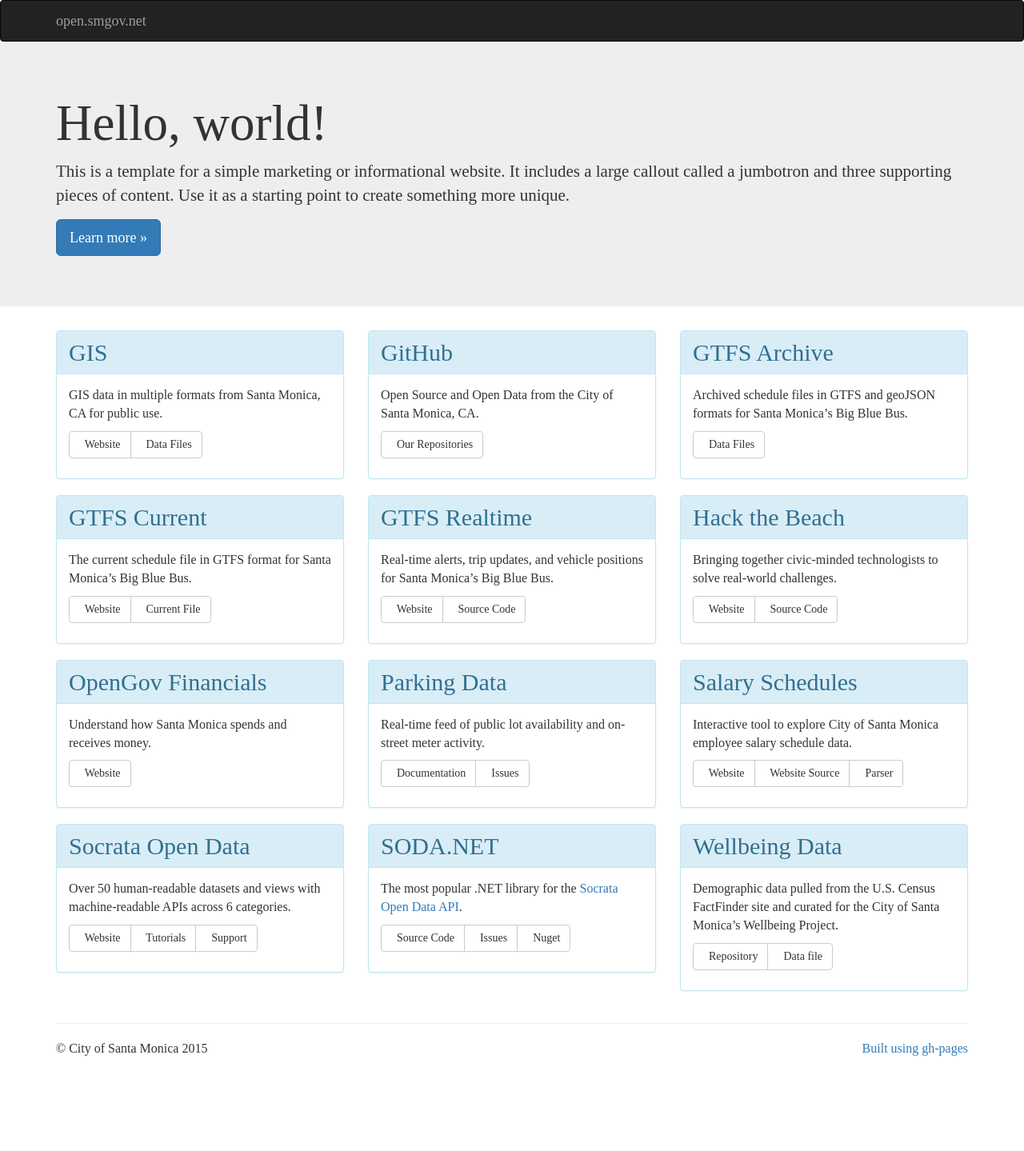
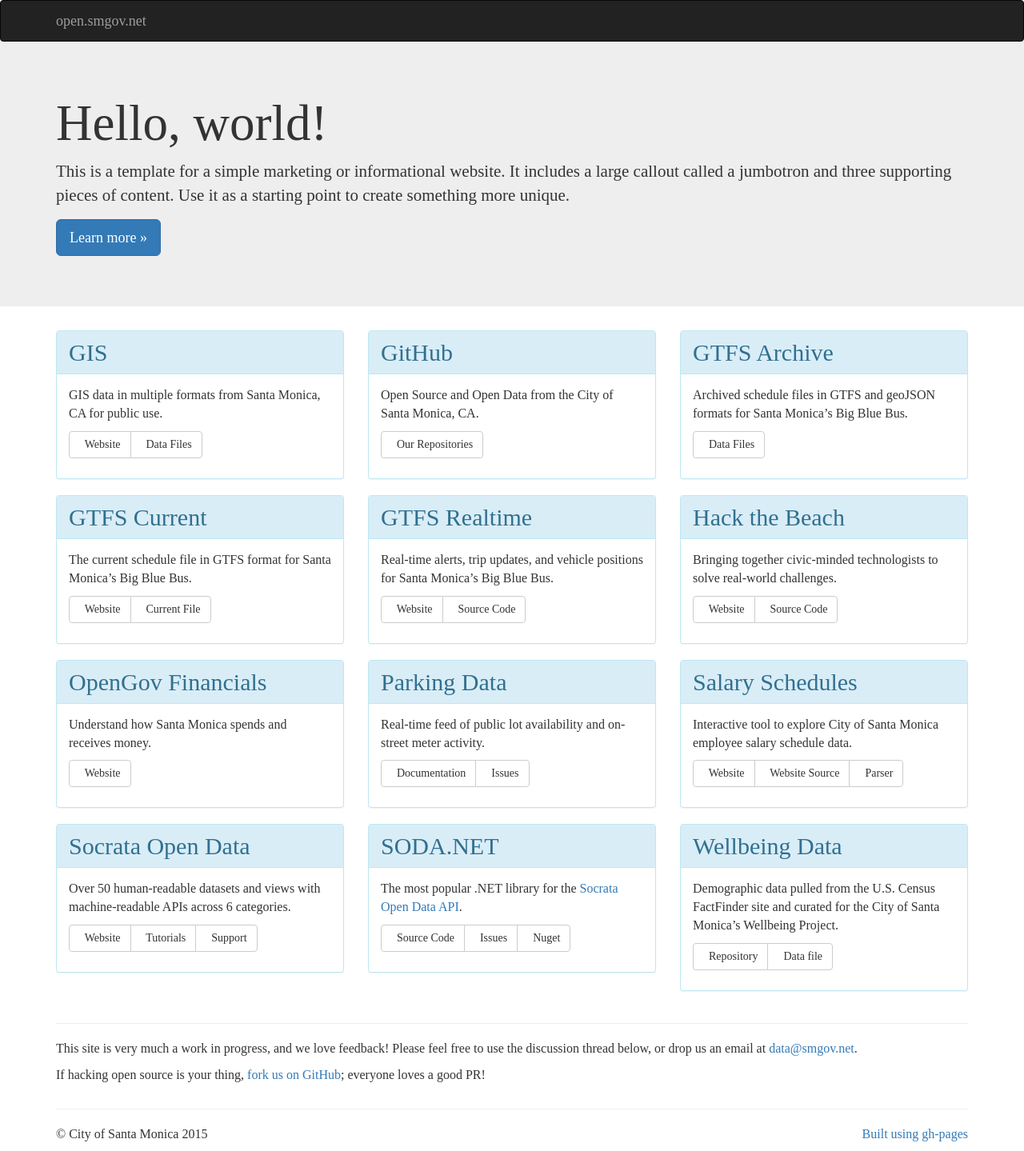
Before and after one commit to CityofSantaMonica/open.smgov.net, a Jekyll site: the page built from index.html, in a window 1280 px wide. Shown: the whole page at 80% size. Built offline with Jekyll 4.4.1, drawn with Linux system fonts in a browser that asks for light colours; nearby versions of some CDN libraries; comment, search, counter and statistics services are not loaded; before the commit the page ends 1333 px from its top, so only the background shows below that.

Commit message:
add disqus thread

```diff
--- /dev/null
+++ b/_includes/disqus.html
@@ -0,0 +1,18 @@
+<div class="container">
+  <hr />
+  <p>This site is very much a work in progress, and we love feedback! Please feel free to use the discussion thread below, or drop us an email at <a href="mailto:data@smgov.net">data@smgov.net</a>.</p>
+  <p>If hacking open source is your thing, <a href="https://github.com/CityofSantaMonica/open.smgov.net" target="_blank">fork us on GitHub</a>; everyone loves a good PR!</p>
+  <div id="disqus_thread"></div>
+  <script type="text/javascript">
+      /* * * CONFIGURATION VARIABLES * * */
+      var disqus_shortname = 'opensmgovnet';
+
+      /* * * DON'T EDIT BELOW THIS LINE * * */
+      (function() {
+          var dsq = document.createElement('script'); dsq.type = 'text/javascript'; dsq.async = true;
+          dsq.src = '//' + disqus_shortname + '.disqus.com/embed.js';
+          (document.getElementsByTagName('head')[0] || document.getElementsByTagName('body')[0]).appendChild(dsq);
+      })();
+  </script>
+  <noscript>Please enable JavaScript to view the <a href="https://disqus.com/?ref_noscript" rel="nofollow">comments powered by Disqus.</a></noscript>
+</div>
--- a/_layouts/default.html
+++ b/_layouts/default.html
@@ -21,6 +21,8 @@
 
   {{ content }}
 
+  {% include disqus.html %}
+
   {% include footer.html %}
 
   <script src="https://use.fonticons.com/45cfc314.js"></script>
```
